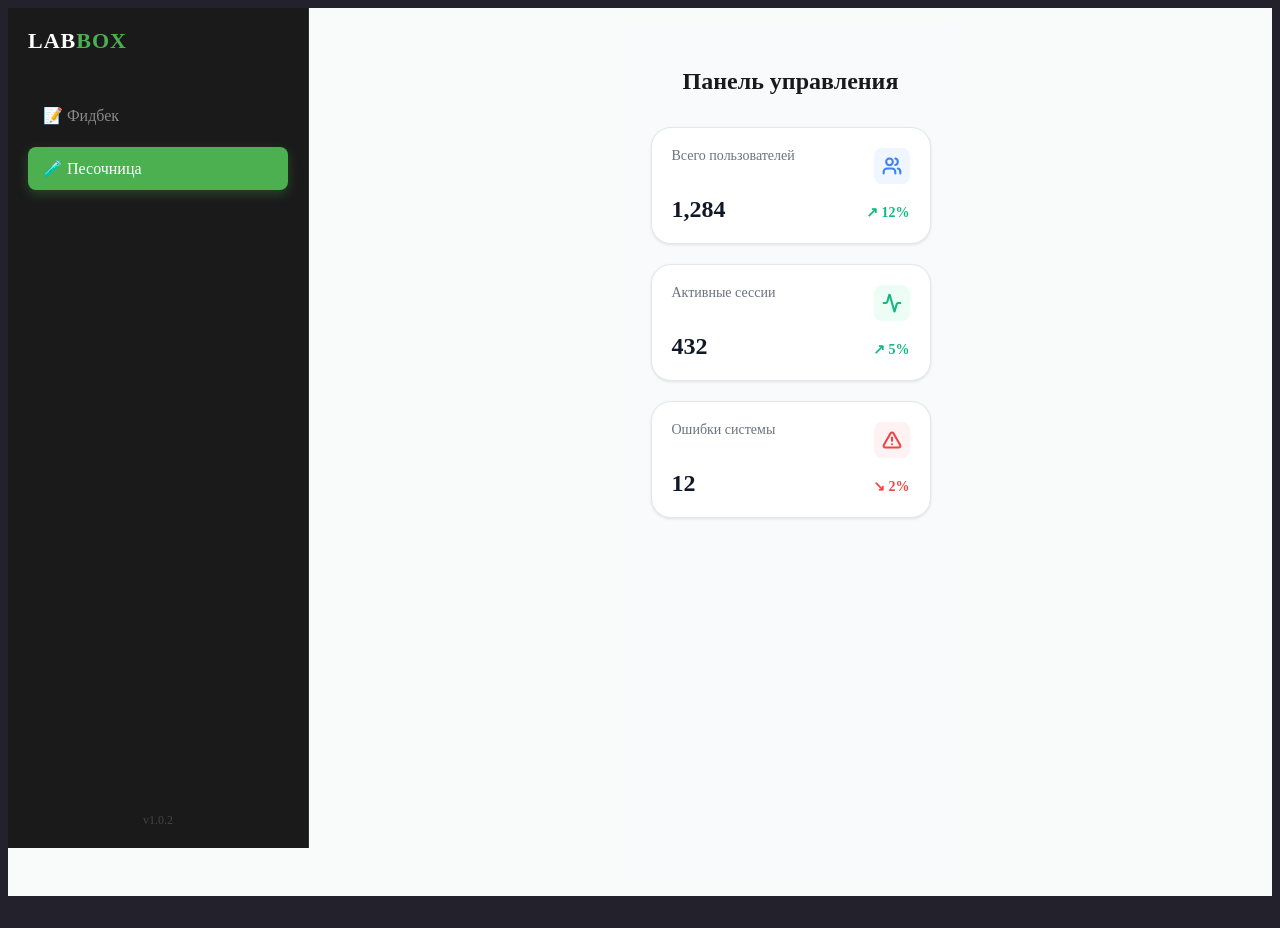
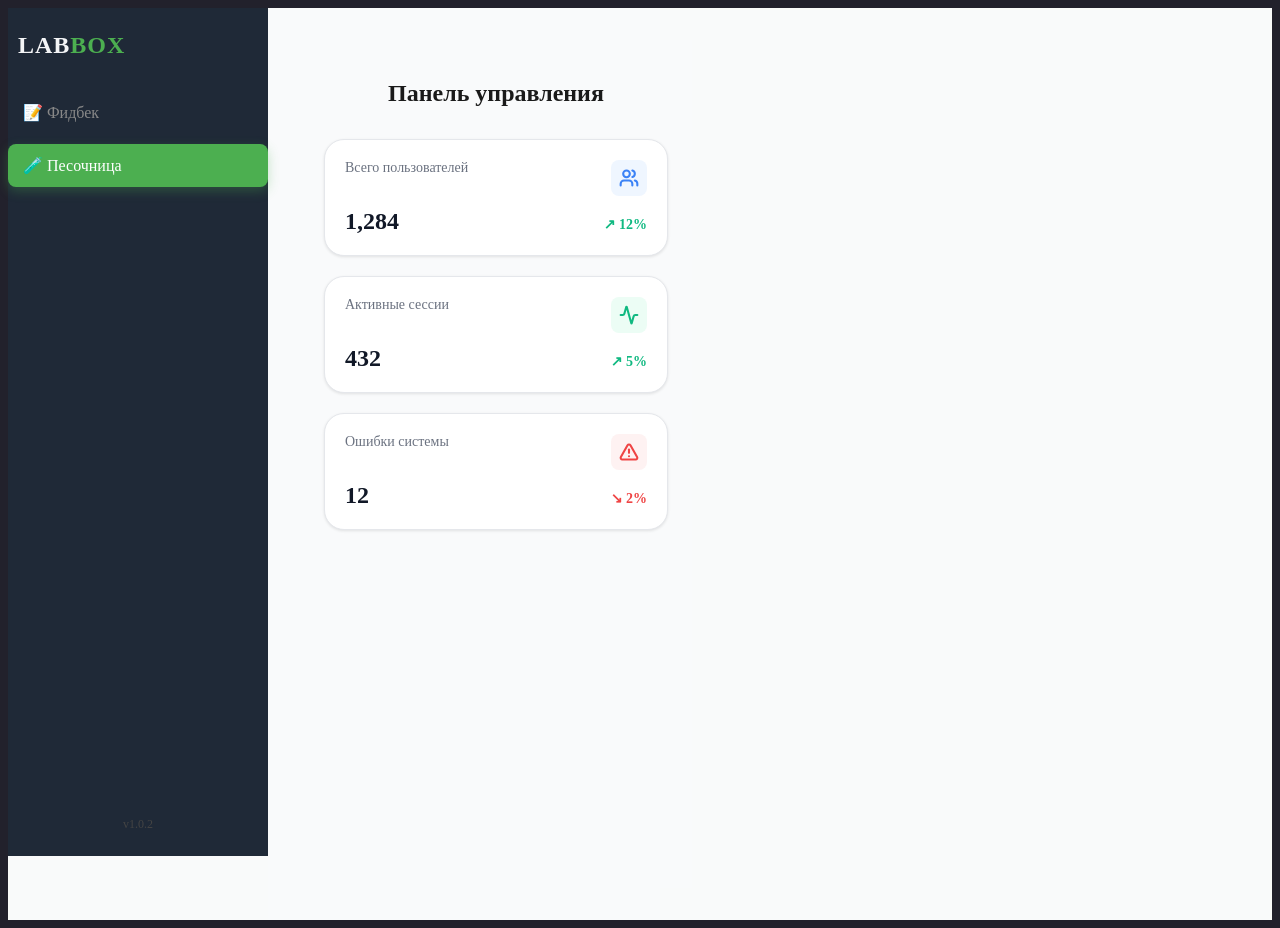
Before and after one commit to LGalushka/React-UI-Lab, a React (Vite) app: page /sandbox in a window 1280 px wide. Before the commit the page ends 904 px from the top, so only its background shows below. Built offline with nearby package versions, Linux system fonts and the light colour scheme.

Commit message:
feat(layout): Configure MainLayout component and fix Sadebar styles

```diff
--- a/src/App.tsx
+++ b/src/App.tsx
@@ -1,9 +1,9 @@
 import { BrowserRouter, Route, Routes } from "react-router-dom";
 //import Header from './components/layout/Header/Header';
-import Sidebar from './components/layout/Sidebar/Sidebar';
 //import Footer from "./components/layout/Footer/Footer";
 import FeedbackForm from "./pages/FeedbackRorm/FeedbackRorm";
 import SandboxPage from './pages/SandboxPage/SandboxPages';
+import { MainLayout } from "./components/layout/MainLayout/MainLayout";
 
 
 function App() {
@@ -12,24 +12,14 @@ function App() {
    { /** Главный контейнер на весь экран */}
    <div style={{ display: 'flex', minHeight: '100vh', backgroundColor: '#f9fafa'}}>
 
-    { /** Боковая панель (всегда на месте) */}
-    <Sidebar />
-
     {/** Основная рабочая область */}
-    <main style={{
-      flex: 1,
-      padding: '20px',
-      overflow: 'auto',
-      display: 'flex',
-      flexDirection: 'column',
-      alignItems: 'center'
-    }}>
+    <MainLayout>
       {/** Здесь происходит магия переключения */}
       <Routes>
         <Route path="/" element={<FeedbackForm />} />
         <Route path="/sandbox" element={<SandboxPage />} />
       </Routes>
-    </main>
+    </MainLayout>
 
    </div>
    </BrowserRouter>
--- /dev/null
+++ b/src/components/layout/MainLayout/MainLayout.module.css
@@ -0,0 +1,18 @@
+.wrapper {
+  display: flex;
+  min-height: 100vh;
+}
+
+.main {
+  flex: 1;
+  background-color: #f9fafb;
+  display: flex;
+  flex-direction: column;
+}
+
+.content {
+  padding: 32px; /* Единый отступ для всех страниц */
+  max-width: 1400px; /* Чтобы контект н разваливался но очень широких экранах */
+  width: 100%;
+  margin: 0 auto; /* Центрирует контент */
+}
--- /dev/null
+++ b/src/components/layout/MainLayout/MainLayout.tsx
@@ -0,0 +1,20 @@
+import type React from "react";
+import styles from './MainLayout.module.css'
+import Sidebar from "../Sidebar/Sidebar";
+
+interface MainLayoutProps {
+  children: React.ReactNode;
+}
+
+export const MainLayout: React.FC<MainLayoutProps> = ({ children }) => {
+  return (
+    <div className={styles.wrapper}>
+      <Sidebar />
+      <main className={styles.main}>
+        <div className={styles.content}>
+          {children}
+        </div>
+      </main>
+    </div>
+  );
+};
--- a/src/components/layout/Sidebar/Sidebar.module.css
+++ b/src/components/layout/Sidebar/Sidebar.module.css
@@ -1,19 +1,22 @@
 .sidebar {
   width: 260px;
   height: 100vh;
-  background-color: #1a1a1a;
-  color: #ffffff;
+  background-color: #1f2937;
+  color: #f3f4f6;
   display: flex;
   flex-direction: column;
-  padding: 20px;
-  border-right: 1px solid #333;
+  padding: 24px 0;
+  position: sticky;
+  top: 0;
 }
 
 .logo {
-  font-size: 22px;
-  font-weight: bold;
+  font-size: 1.5rem;
+  font-weight: 700;
   margin-bottom: 40px;
   letter-spacing: 1px;
+  margin-bottom: 32px;
+  margin-left: 10px;
 }
 
 .logo span {
```
